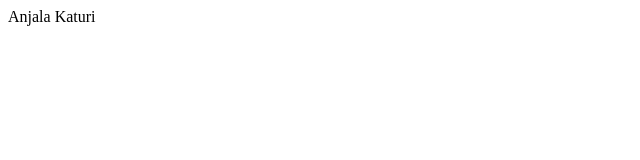
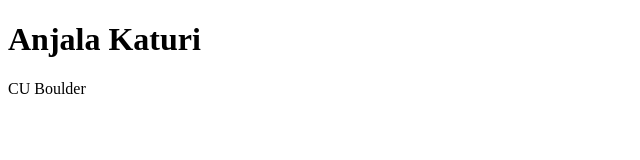
Before and after one commit to anjalakaturi/anka6130.github.io, a plain HTML site: page index.html in a window 1280 px wide. Shown: the whole page, without its empty margins (0-640 px from the left). Drawn offline with Linux system fonts and the light colour scheme.

Commit message:
Update index.html

```diff
--- a/index.html
+++ b/index.html
@@ -1,6 +1,14 @@
+<!DOCTYPE html>
+<html lang="en">
+
 <html>
-    <head></head>
+    <head>
+        <meta charset="UTF-8">
+        <title>Anjala Katuri</title>
+        <link rel="stylesheet" href="style.css" type="text/css">
+    </head>
     <body>
-        <p>Anjala Katuri</p>
+        <h1>Anjala Katuri</h1>
+        <p>CU Boulder</p>
     </body>
 </html>
```
